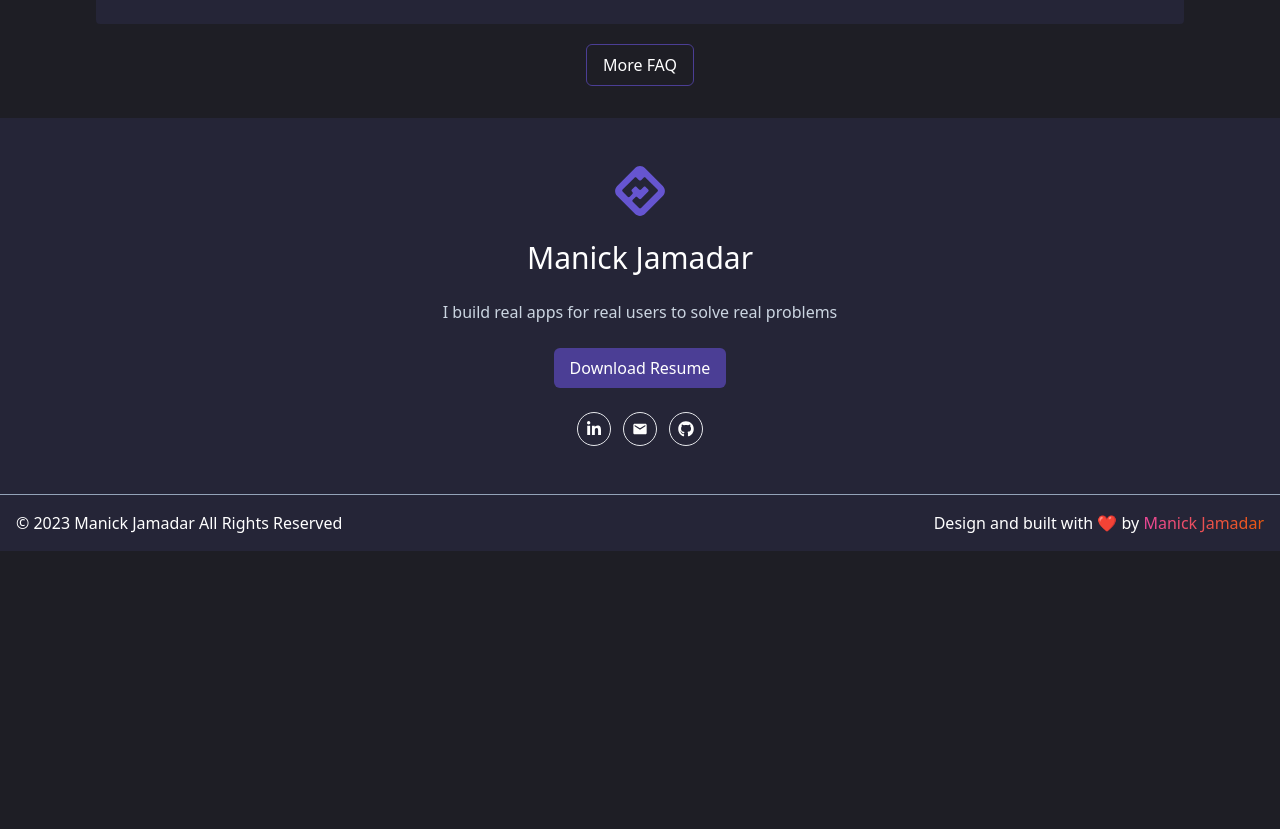
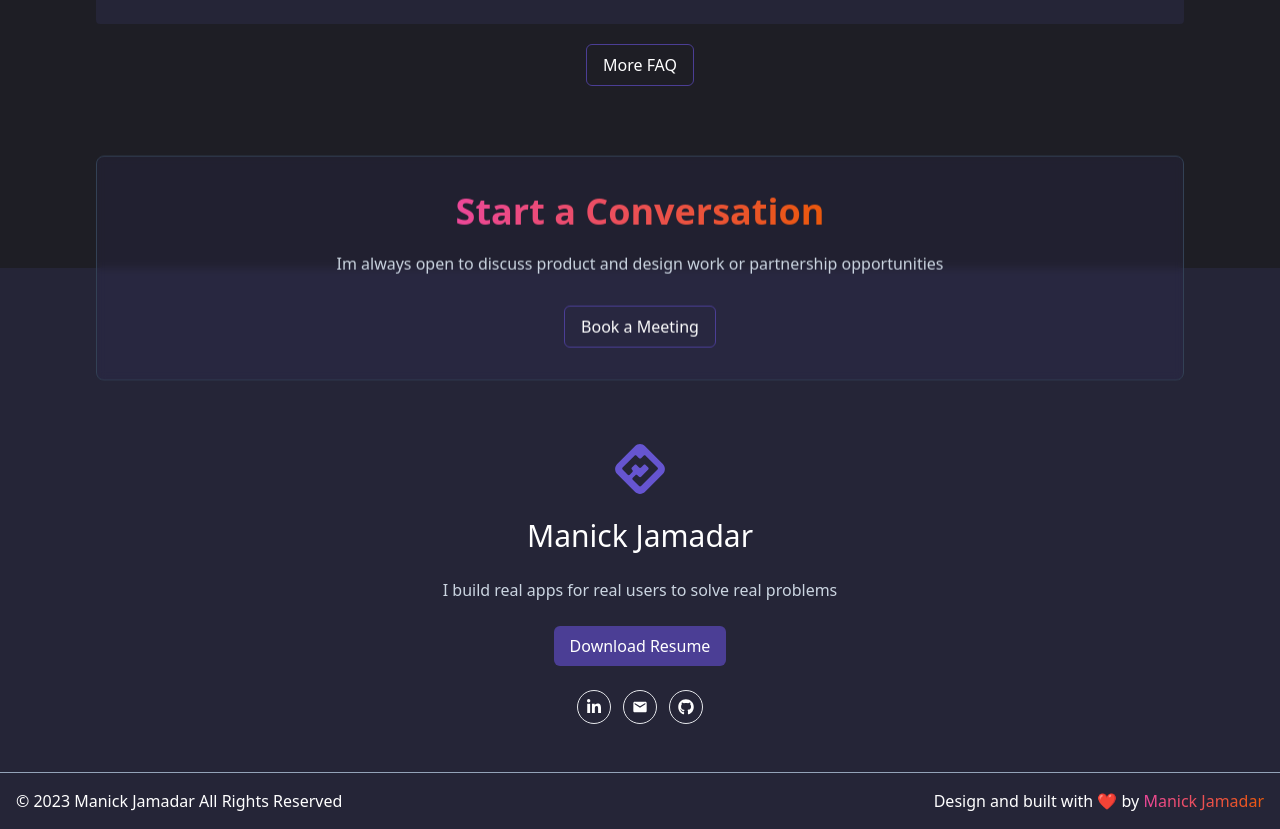
Before and after one commit to manickjamadar/personal-website, a Next.js app: page / in a window 1280 px wide. Shown: the part 3322-4151 px from the top of the page. Before the commit the page ends 3873 px from the top, so only its background shows below. Built offline with nearby package versions, Linux system fonts and the light colour scheme.

Commit message:
contact section slide down to footer

```diff
--- a/app/components/sections/contactSection.tsx
+++ b/app/components/sections/contactSection.tsx
@@ -1,15 +1,21 @@
 import React from "react";
+import Spacer from "../spacer";
+import Container from "../Container";
 
 const ContactSection = () => {
   return (
-    <div className="bg-primary bg-opacity-30 border border-slate-700 flex flex-col items-center p-10 rounded-lg gap-8">
-      <div className="flex flex-col items-center gap-3">
-        <h2 className="text-orange-gradient text-3xl">Start a Conversation</h2>
-        <p>Find out some common questions people ask me</p>
-      </div>
-      <div className="flex flex-col items-center gap-3">
-        <button className="primary-btn">Book a Meeting</button>
-        <p>or contact me at contact@manickjamadar.com</p>
+    <div className="w-full max-w-7xl px-8 sm:px-16 md:px-24 absolute top-0 -translate-y-1/2 left-1/2 -translate-x-1/2">
+      <div className="py-8 px-8 bg-primary-800 bg-opacity-10 backdrop-filter backdrop-blur-sm border border-slate-700 rounded-lg flex flex-col justify-center items-center text-center">
+        <h2 className="text-orange-gradient text-4xl font-semibold">
+          Start a Conversation
+        </h2>
+        <Spacer vertical={16} />
+        <p className="text-slate-300">
+          Im always open to discuss product and design work or partnership
+          opportunities
+        </p>
+        <Spacer vertical={30} />
+        <button className="primary-outline-btn">Book a Meeting</button>
       </div>
     </div>
   );
--- a/app/components/sections/footer.tsx
+++ b/app/components/sections/footer.tsx
@@ -3,10 +3,12 @@ import Logo from "../logo";
 import Link from "next/link";
 import LinkPath from "@/app/utils/linkPath";
 import SocialLinks from "../socialLinks";
+import ContactSection from "./contactSection";
 const Footer = () => {
   return (
-    <div className="bg-primary-900">
-      <div className="p-12 flex flex-col items-center gap-6">
+    <div className="bg-primary-900 relative z-10">
+      <ContactSection />
+      <div className="p-12 pt-44 flex flex-col items-center gap-6">
         <Logo />
         <h2 className="text-3xl">Manick Jamadar</h2>
         <p className="text-slate-300">
--- a/app/page.tsx
+++ b/app/page.tsx
@@ -84,6 +84,7 @@ const HomePage = () => {
           <Spacer vertical={90} />
           <FAQSection />
         </section>
+        <Spacer vertical={150} />
       </Container>
       <SideNav links={navLinks} activeLink={activeLink} />
     </div>
```
